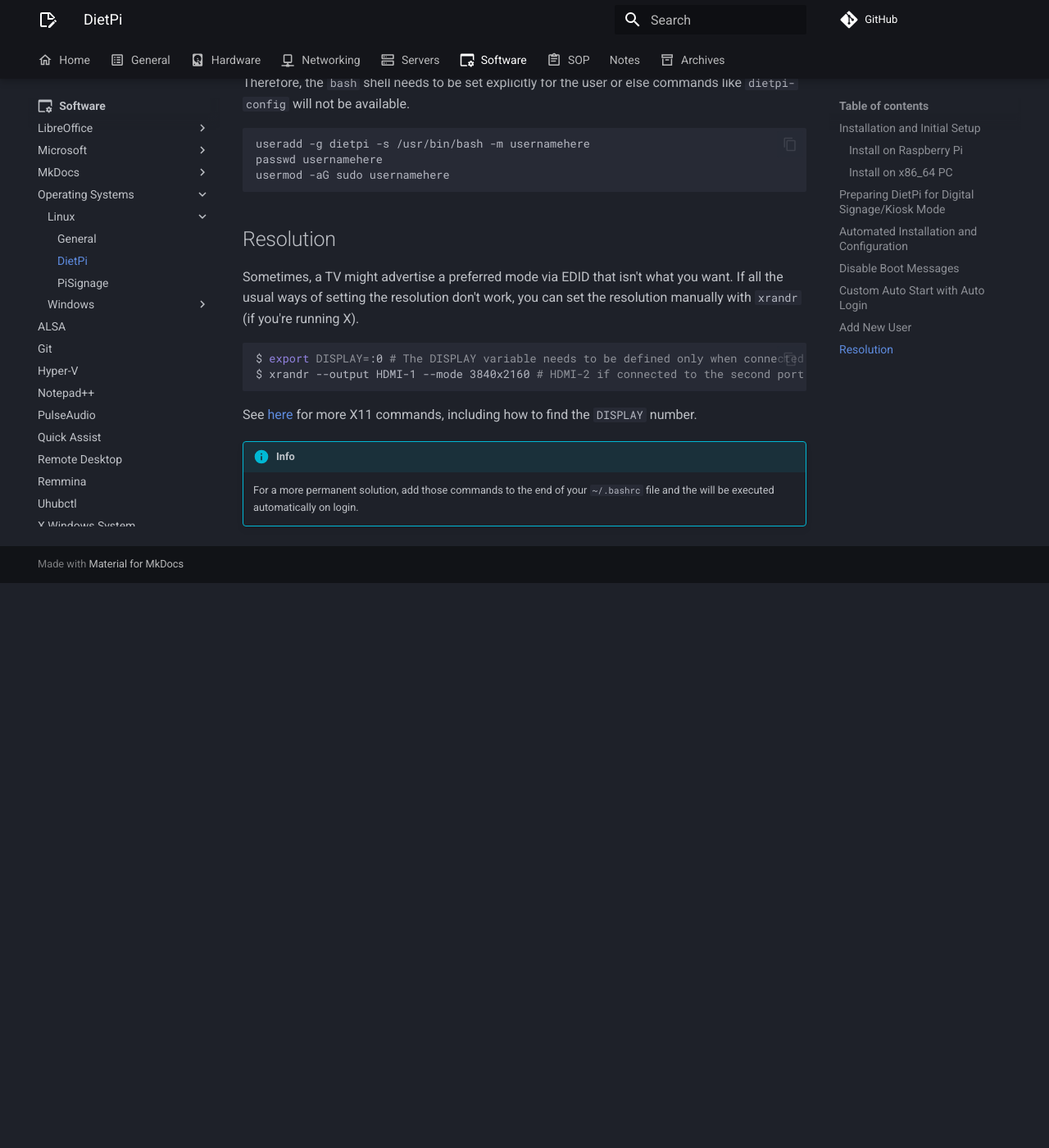
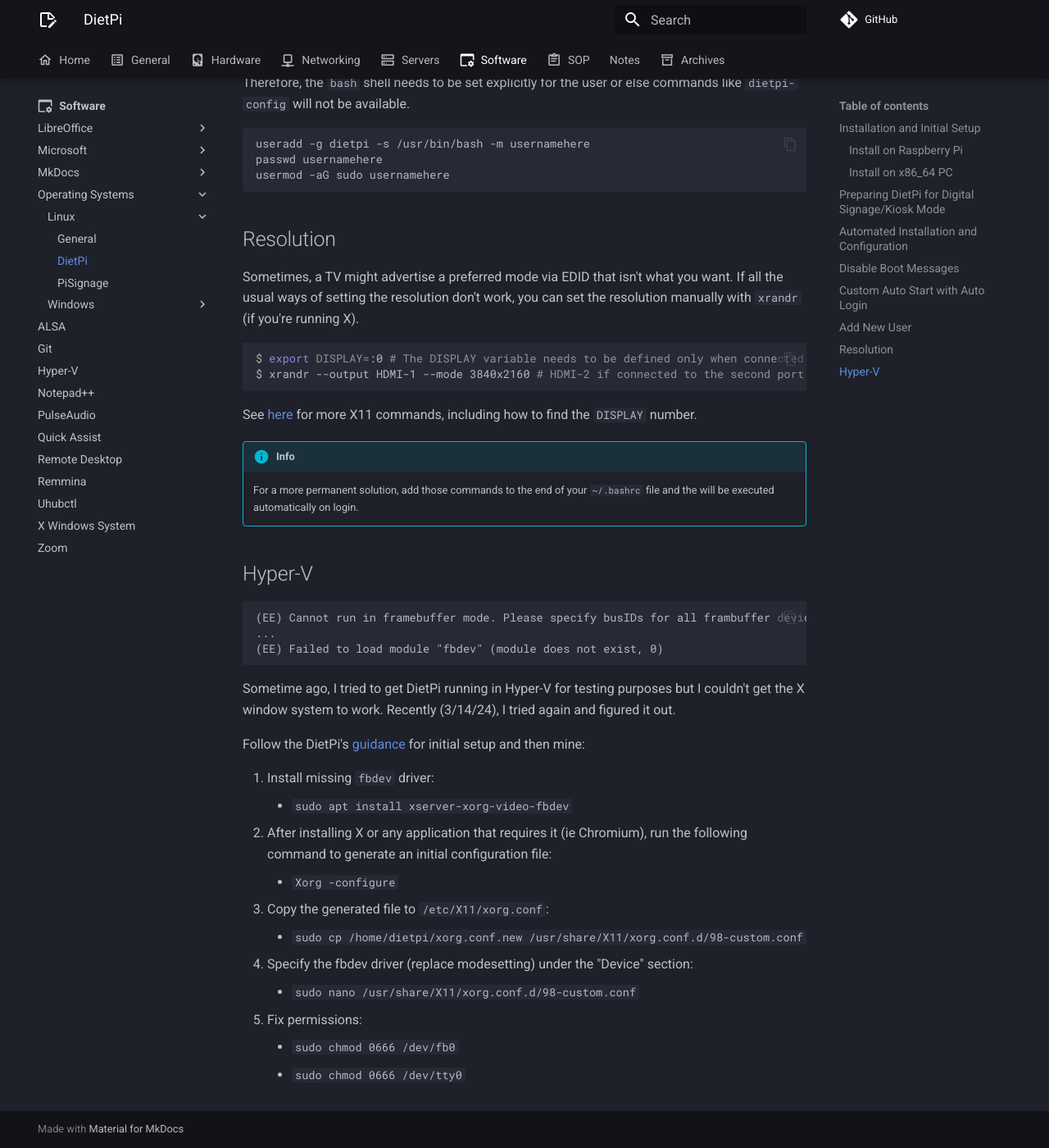
Before and after one commit to rmscode/binary-garden, an MkDocs documentation site: the page built from docs/software/operating-systems/linux/dietpi.md, in a window 1280 px wide and 1400 px high, scrolled down 4264 px. Shown: the whole window at 82% size. Built offline with MkDocs 1.6.1 and Material for MkDocs 9.7.7, drawn with Linux system fonts in a browser that asks for light colours; comment, search, counter and statistics services are not loaded; before the commit the page ends 4975 px from its top, so only the background shows below that.

Commit message:
Docs: Fix Xorg in DietPi Hyper-V VM

````diff
--- a/docs/software/operating-systems/linux/dietpi.md
+++ b/docs/software/operating-systems/linux/dietpi.md
@@ -491,3 +491,27 @@
 !!! info
 
     For a more permanent solution, add those commands to the end of your `~/.bashrc` file and the will be executed automatically on login.
+
+## Hyper-V
+
+```
+(EE) Cannot run in framebuffer mode. Please specify busIDs for all frambuffer devices
+...
+(EE) Failed to load module "fbdev" (module does not exist, 0)
+```
+
+Sometime ago, I tried to get DietPi running in Hyper-V for testing purposes but I couldn't get the X window system to work. Recently (3/14/24), I tried again and figured it out.
+
+Follow the DietPi's [guidance](https://dietpi.com/docs/install/#how-to-install-dietpi-hyper-v) for initial setup and then mine:
+
+1. Install missing `fbdev` driver:
+    - `sudo apt install xserver-xorg-video-fbdev`
+2. After installing X or any application that requires it (ie Chromium), run the following command to generate an initial configuration file:
+    - `Xorg -configure`
+3. Copy the generated file to `/etc/X11/xorg.conf`:
+    - `sudo cp /home/dietpi/xorg.conf.new /usr/share/X11/xorg.conf.d/98-custom.conf`
+4. Specify the fbdev driver (replace modesetting) under the "Device" section:
+    - `sudo nano /usr/share/X11/xorg.conf.d/98-custom.conf`
+5. Fix permissions:
+    - `sudo chmod 0666 /dev/fb0`
+    - `sudo chmod 0666 /dev/tty0`
````
